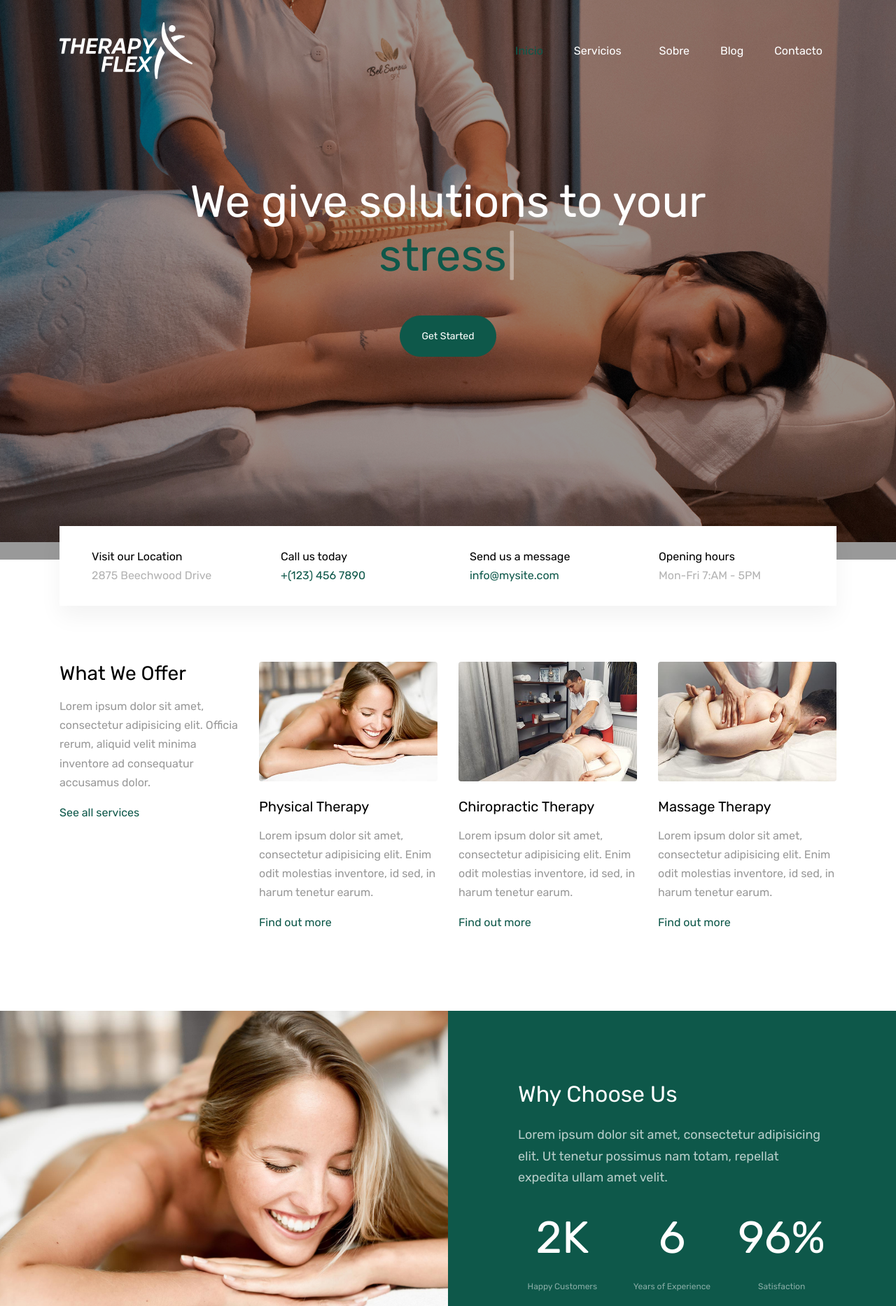
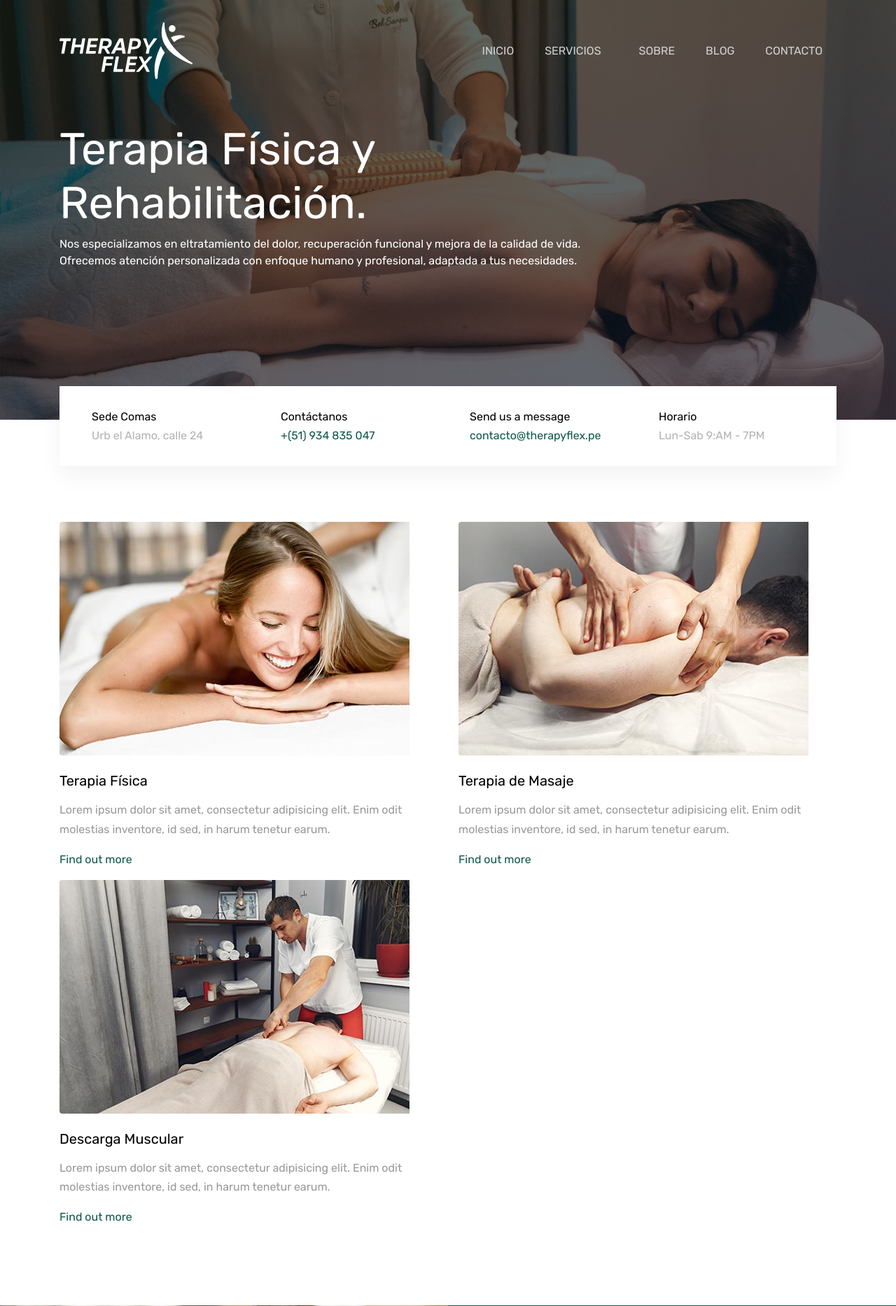
Before and after one commit to jlcallalle/therapyflex, a PHP site: page / in a window 1280 px wide. Shown: the top 1867 px of the page at 70% size. Run offline with PHP 8.4, Linux system fonts and the light colour scheme; style sheets or scripts are compiled from the project's sources.

Commit message:
actualiza slider home

```diff
--- a/css/style.css
+++ b/css/style.css
@@ -401,7 +401,7 @@ h1, h2, h3, h4, h5,
   margin-bottom: 0;
 }
 .site-navbar .site-navigation .site-menu .active > a span {
-  color: #0e584a;
+  /* color: $primary; */
   border-radius: 30px;
   display: inline-block;
   padding: 5px 20px;
@@ -423,6 +423,8 @@ h1, h2, h3, h4, h5,
   display: inline-block;
   transition: 0.3s all ease;
   border-radius: 30px;
+  color: #d1d1d1;
+  text-transform: uppercase;
 }
 .site-navbar .site-navigation .site-menu > li > a:hover > span {
   color: #fff;
@@ -711,7 +713,10 @@ h1, h2, h3, h4, h5,
   bottom: 0;
   right: 0;
   top: 0;
-  background: rgba(0, 0, 0, 0.4);
+  background: rgba(0, 0, 0, 0.6);
+  inset: 0;
+  background-image: linear-gradient(170deg, #06140C 12%, #0F172A 100%);
+  opacity: 0.65;
 }
 .site-blocks-cover .player {
   position: absolute;
@@ -720,7 +725,9 @@ h1, h2, h3, h4, h5,
 }
 .site-blocks-cover, .site-blocks-cover > .container > .row {
   min-height: 600px;
-  height: 100vh;
+  /* height: calc(100vh); */
+  /* height: calc(60vh); */
+  height: 70vh;
 }
 .site-blocks-cover.inner-page-cover, .site-blocks-cover.inner-page-cover > .container > .row {
   min-height: 500px;
@@ -2287,10 +2294,6 @@ h1, h2, h3, h4, h5,
   padding-bottom: 7px !important;
 }
 
-/* body {
-    border: 4px solid blue;;
-}
- */
 .custom-logo {
   max-width: 190px;
   width: 190px;
--- a/index.html
+++ b/index.html
@@ -17,12 +17,12 @@
     <link rel="stylesheet" href="css/owl.carousel.min.css">
     <link rel="stylesheet" href="css/owl.theme.default.min.css">
 
-    <link rel="stylesheet" href="css/bootstrap-datepicker.css">
+    <!-- <link rel="stylesheet" href="css/bootstrap-datepicker.css"> -->
 
-    <link rel="stylesheet" href="fonts/flaticon/font/flaticon.css">
+    <!-- <link rel="stylesheet" href="fonts/flaticon/font/flaticon.css"> -->
 
     <link rel="stylesheet" href="css/aos.css">
-    <link rel="stylesheet" href="css/rangeslider.css">
+    <!--  <link rel="stylesheet" href="css/rangeslider.css"> -->
 
     <link rel="stylesheet" href="css/style.css">
 
@@ -94,17 +94,31 @@
 
 
 
-    <div class="site-blocks-cover overlay" style="background-image: url(images/hero_bg_3.jpg);" data-aos="fade" data-stellar-background-ratio="0.5">
+    <div class="site-blocks-cover overlay" style="background-image: url(images/hero_bg_3.jpg);" data-aos="fade" >
       <div class="container">
-        <div class="row align-items-center justify-content-center text-center">
+        <div class="row align-items-center">
 
-          <div class="col-md-10">
+          <div class="col-md-12">
 
-            <div class="row justify-content-center mb-4">
-              <div class="col-md-10 text-center">
-                <h1 data-aos="fade-up" class="mb-5">We give solutions to your <span class="typed-words"></span></h1>
+            <div class="row mb-4">
+              <div class="col-md-9">
 
-                <p data-aos="fade-up" data-aos-delay="100"><a href="#" class="btn btn-primary btn-pill">Get Started</a></p>
+                <div class="wp-block-uagb-info-box">
+                    <div class="wrapper-slider">
+                        <div
+                            class="title-banner">
+                            <h1>Terapia Física y Rehabilitación.</h1>
+                        </div>
+                        <p class="texto-banner">
+                            Nos especializamos en eltratamiento del dolor, recuperación funcional y mejora de la calidad de vida. Ofrecemos atención
+                            personalizada con enfoque humano y profesional, adaptada a tus necesidades.
+                        </p>
+                    </div>
+                </div>
+
+              <!--   <h1 data-aos="fade-up" class="mb-5">Damos soluciones a tu <span class="typed-words"></span></h1>
+
+                <p data-aos="fade-up" data-aos-delay="100"><a href="#" class="btn btn-primary btn-pill">Contáctanos</a></p> -->
               </div>
             </div>
 
@@ -123,8 +137,8 @@
               <div class="d-flex quick-info-2">
                 <span class="icon icon-home mr-3"></span>
                 <div class="text">
-                  <strong class="d-block heading">Visit our Location</strong>
-                  <span class="excerpt">2875  Beechwood Drive</span>
+                  <strong class="d-block heading">Sede Comas</strong>
+                  <span class="excerpt">Urb el Alamo, calle 24</span>
                 </div>
               </div>
             </div>
@@ -132,8 +146,8 @@
               <div class="d-flex quick-info-2">
                 <span class="icon icon-phone mr-3"></span>
                 <div class="text">
-                  <strong class="d-block heading">Call us today</strong>
-                  <span class="excerpt"><a href="#">+(123) 456 7890</a></span>
+                  <strong class="d-block heading">Contáctanos</strong>
+                  <span class="excerpt"><a href="#">+(51) 934 835 047</a></span>
                 </div>
               </div>
             </div>
@@ -142,7 +156,7 @@
                 <span class="icon icon-envelope mr-3"></span>
                 <div class="text">
                   <strong class="d-block heading">Send us a message</strong>
-                  <span class="excerpt"><a href="#">info@mysite.com</a></span>
+                  <span class="excerpt"><a href="#">contacto@therapyflex.pe</a></span>
                 </div>
               </div>
             </div>
@@ -150,8 +164,8 @@
               <div class="d-flex quick-info-2">
                 <span class="icon icon-clock-o mr-3"></span>
                 <div class="text">
-                  <strong class="d-block heading">Opening hours</strong>
-                  <span class="excerpt">Mon-Fri 7:AM - 5PM</span>
+                  <strong class="d-block heading">Horario</strong>
+                  <span class="excerpt">Lun-Sab 9:AM - 7PM</span>
                 </div>
               </div>
             </div>
@@ -163,31 +177,26 @@
     <div class="block-services-1 py-5">
       <div class="container">
         <div class="row">
-          <div class="mb-4 mb-lg-0 col-sm-6 col-md-6 col-lg-3">
-            <h3 class="mb-3">What We Offer</h3>
-            <p>Lorem ipsum dolor sit amet, consectetur adipisicing elit. Officia rerum, aliquid velit minima inventore ad consequatur accusamus dolor.</p>
-            <p><a href="#" class="d-inline-flex align-items-center block-service-1-more"><span>See all services</span> <span class="icon-keyboard_arrow_right icon"></span></a></p>
-          </div>
-          <div class="mb-4 mb-lg-0 col-sm-6 col-md-6 col-lg-3">
+          <div class="mb-4 mb-lg-0 col-sm-6 col-md-6 col-lg-6">
             <div class="block-service-1-card">
               <a href="#" class="thumbnail-link d-block mb-4"><img src="images/img_1.jpg" alt="Image" class="img-fluid"></a>
-              <h3 class="block-service-1-heading mb-3"><a href="#">Physical Therapy</a></h3>
+              <h3 class="block-service-1-heading mb-3"><a href="#">Terapia Física</a></h3>
               <div class="block-service-1-excerpt"><p>Lorem ipsum dolor sit amet, consectetur adipisicing elit. Enim odit molestias inventore, id sed, in harum tenetur earum.</p></div>
               <p><a href="#" class="d-inline-flex align-items-center block-service-1-more"><span>Find out more</span> <span class="icon-keyboard_arrow_right icon"></span></a></p>
             </div>
           </div>
-          <div class="mb-4 mb-lg-0 col-sm-6 col-md-6 col-lg-3">
+          <div class="mb-4 mb-lg-0 col-sm-6 col-md-6 col-lg-6">
             <div class="block-service-1-card">
-              <a href="#" class="thumbnail-link d-block mb-4"><img src="images/img_2.jpg" alt="Image" class="img-fluid"></a>
-              <h3 class="block-service-1-heading mb-3"><a href="#">Chiropractic Therapy</a></h3>
+              <a href="#" class="thumbnail-link d-block mb-4"><img src="images/img_3.jpg" alt="Image" class="img-fluid"></a>
+              <h3 class="block-service-1-heading mb-3"><a href="#">Terapia de Masaje</a></h3>
               <div class="block-service-1-excerpt"><p>Lorem ipsum dolor sit amet, consectetur adipisicing elit. Enim odit molestias inventore, id sed, in harum tenetur earum.</p></div>
               <p><a href="#" class="d-inline-flex align-items-center block-service-1-more"><span>Find out more</span> <span class="icon-keyboard_arrow_right icon"></span></a></p>
             </div>
           </div>
-          <div class="mb-4 mb-lg-0 col-sm-6 col-md-6 col-lg-3">
+          <div class="mb-4 mb-lg-0 col-sm-6 col-md-6 col-lg-6">
             <div class="block-service-1-card">
-              <a href="#" class="thumbnail-link d-block mb-4"><img src="images/img_3.jpg" alt="Image" class="img-fluid"></a>
-              <h3 class="block-service-1-heading mb-3"><a href="#">Massage Therapy</a></h3>
+              <a href="#" class="thumbnail-link d-block mb-4"><img src="images/img_2.jpg" alt="Image" class="img-fluid"></a>
+              <h3 class="block-service-1-heading mb-3"><a href="#">Descarga Muscular</a></h3>
               <div class="block-service-1-excerpt"><p>Lorem ipsum dolor sit amet, consectetur adipisicing elit. Enim odit molestias inventore, id sed, in harum tenetur earum.</p></div>
               <p><a href="#" class="d-inline-flex align-items-center block-service-1-more"><span>Find out more</span> <span class="icon-keyboard_arrow_right icon"></span></a></p>
             </div>
@@ -202,7 +211,7 @@
       </div>
       <div class="block-half-content-text bg-primary">
         <div class="block-half-content-text-inner">
-          <h2 class="block-half-content-heading mb-4">Why Choose Us</h2>
+          <h2 class="block-half-content-heading mb-4">Porque elegirnos</h2>
           <div class="block-half-content-excerpt">
           <p class="lead">Lorem ipsum dolor sit amet, consectetur adipisicing elit. Ut tenetur possimus nam totam, repellat expedita ullam amet velit.</p>
           </div>
@@ -215,7 +224,7 @@
                 <div class="number-wrap">
                   <span class="block-counter-1-number" data-number="3">0</span><span class="append">K</span>
                 </div>
-                <span class="block-counter-1-caption">Happy Customers</span>
+                <span class="block-counter-1-caption">Clientes satisfechos</span>
               </div>
             </div>
             <div class="col-sm-4">
@@ -224,7 +233,7 @@
                   <span class="block-counter-1-number" data-number="7">0</span><span class="append
 "></span>
                 </div>
-                <span class="block-counter-1-caption">Years of Experience</span>
+                <span class="block-counter-1-caption">Años de experiencia</span>
               </div>
             </div>
             <div class="col-sm-4">
@@ -232,7 +241,7 @@
                 <div class="number-wrap">
                   <span class="block-counter-1-number" data-number="100">0</span><span class="append">%</span>
                 </div>
-                <span class="block-counter-1-caption">Satisfaction</span>
+                <span class="block-counter-1-caption">Satisfacción</span>
               </div>
             </div>
           </div>
@@ -244,7 +253,7 @@
       <div class="container">
         <div class="row mb-5">
           <div class="col-md-12 text-center">
-            <h2 class="site-section-heading text-center font-secondary">Our Special Offers</h2>
+            <h2 class="site-section-heading text-center font-secondary">Nuestras Ofertas Especiales</h2>
           </div>
         </div>
       </div>
@@ -450,15 +459,15 @@
   <script src="js/jquery.animateNumber.min.js"></script>
   <script src="js/jquery.waypoints.min.js"></script>
 
-  <script src="js/bootstrap-datepicker.min.js"></script>
+  <!-- <script src="js/bootstrap-datepicker.min.js"></script> -->
   <script src="js/aos.js"></script>
-  <script src="js/rangeslider.min.js"></script>
+  <!--   <script src="js/rangeslider.min.js"></script> -->
 
 
   <script src="js/typed.js"></script>
             <script>
             var typed = new Typed('.typed-words', {
-            strings: ["pain"," stress"," fatigue"],
+            strings: ["dolor"," stress"," fatiga"],
             typeSpeed: 80,
             backSpeed: 80,
             backDelay: 4000,
--- a/package.json
+++ b/package.json
@@ -4,7 +4,7 @@
   "main": "index.js",
   "scripts": {
     "sass": "sass --watch scss/style.scss css/style.css",
-    "serve": "browser-sync start --server --files 'css/*.css' 'js/*.js' '*.html'",
+    "serve": "browser-sync start --server --files \"css/*.css\" \"js/*.js\" \"*.html\"",
     "dev": "npm-run-all --parallel sass serve"
   },
   "keywords": [],
--- a/scss/_site-blocks.scss
+++ b/scss/_site-blocks.scss
@@ -13,7 +13,11 @@
 			bottom: 0;
 			right: 0;
 			top: 0;
-			background: rgba($black, .4);
+			background: rgba($black, .6);
+
+			inset: 0;
+			background-image: linear-gradient(170deg, #06140C 12%, #0F172A 100%);
+			opacity: 0.65;
 		}
 	}
 	.player {
@@ -23,7 +27,9 @@
 	}
 	&, & > .container > .row {
 		min-height: 600px;
-		height: calc(100vh);
+		/* height: calc(100vh); */
+		/* height: calc(60vh); */
+		height: calc(70vh);
 	}
 	&.inner-page-cover {
 		&, & > .container > .row {
--- a/scss/_site-navbar.scss
+++ b/scss/_site-navbar.scss
@@ -37,7 +37,7 @@
 					span {
 
 						// background: $primary;
-						color: $primary;
+						/* color: $primary; */
 						border-radius: 30px;
 						display: inline-block;
 						padding: 5px 20px;
@@ -59,6 +59,8 @@
 						display: inline-block;
 						transition: .3s all ease;
 						border-radius: 30px;
+						color: #d1d1d1;
+    					text-transform: uppercase;
 					}
 					&:hover {
 						> span {
--- a/scss/style.scss
+++ b/scss/style.scss
@@ -9,10 +9,6 @@
 /* Blocks */
 @import "site-blocks";
 
-/* body {
-    border: 4px solid blue;;
-}
- */
 .custom-logo  {
     max-width: 190px;
     width: 190px;
```
Also changed, not shown: 1 other file.
